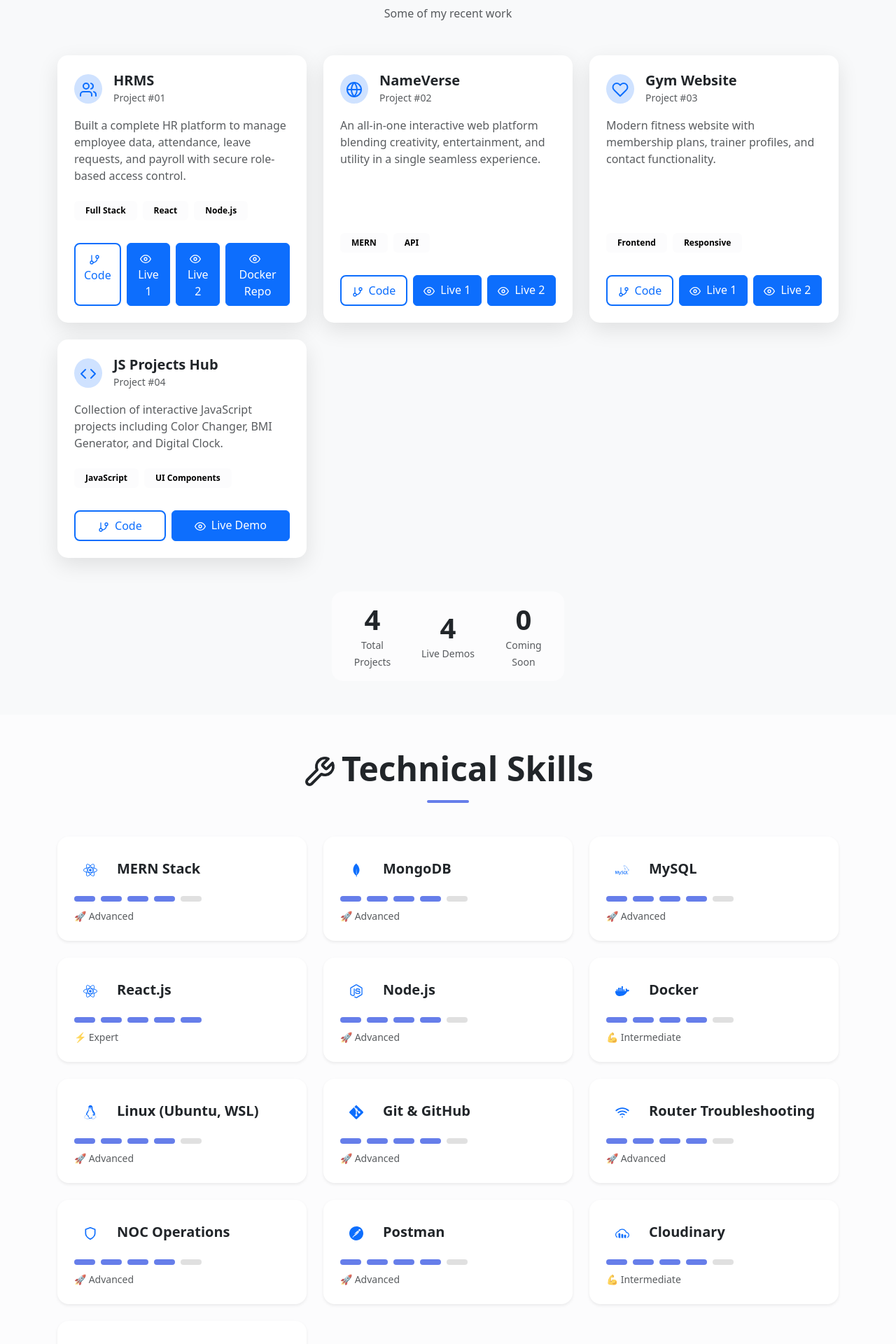
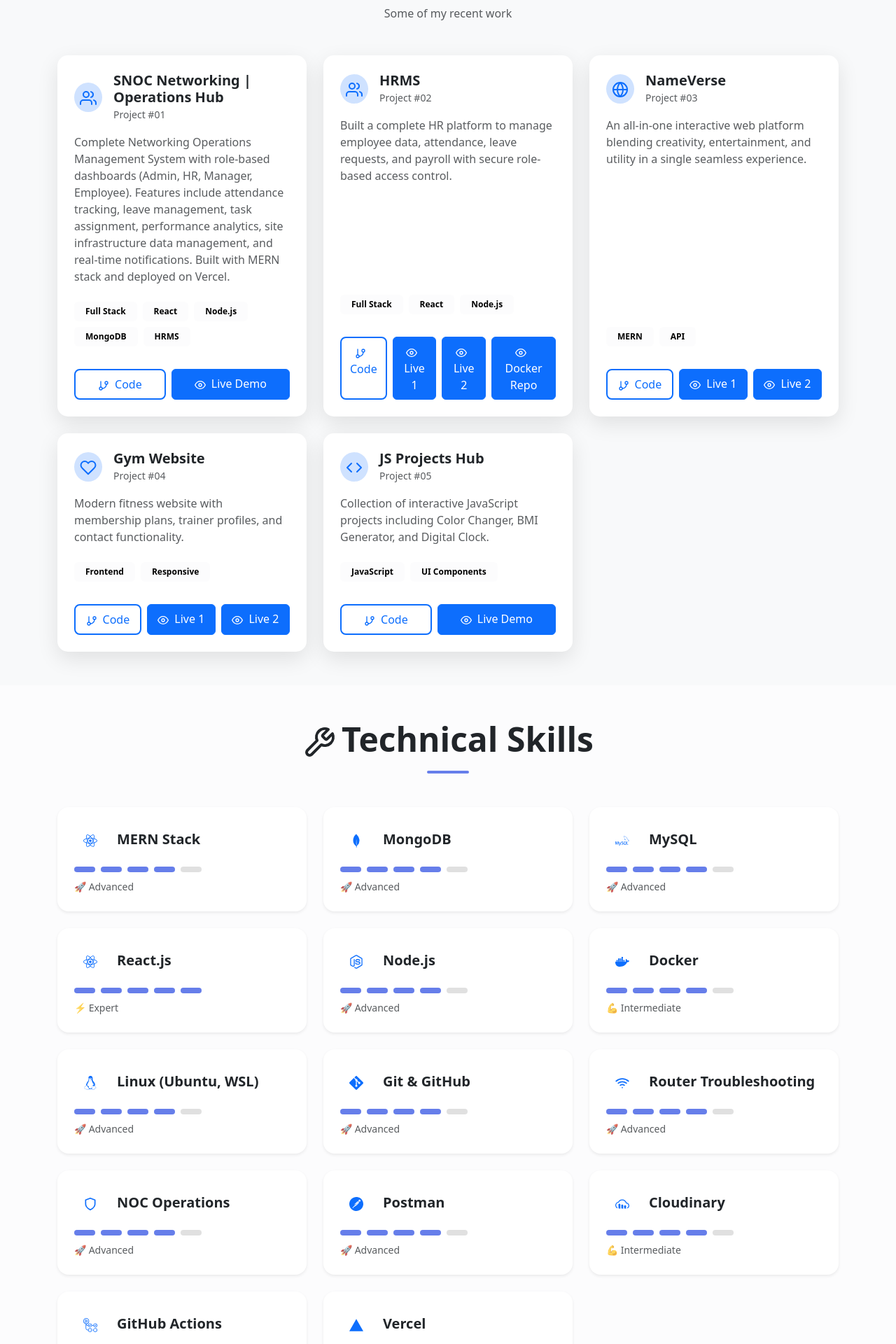
Before and after one commit to RITIKRAJGUPTA/PortfolioRRRGRitik, a React (Create React App) app in the folder client/: page / in a window 1280 px wide. Shown: the part 2820-4740 px from the top of the page at 70% size. Built offline with nearby package versions, Linux system fonts and the light colour scheme.

Commit message:
Update App.js
Add snoc operations project

```diff
--- a/client/src/App.js
+++ b/client/src/App.js
@@ -41,7 +41,7 @@ import {
   FaLinux,
 } from "react-icons/fa";
 
-import { SiMongodb, SiMysql, SiPostman, SiGit, SiCloudinary } from "react-icons/si";
+import { SiMongodb, SiMysql, SiPostman, SiGithubactions, SiVercel, SiGit, SiCloudinary } from "react-icons/si";
 
 
 function App() {
@@ -140,11 +140,25 @@ function App() {
   { name: "NOC Operations", level: 80, icon: <FiShield size={20} /> },
   { name: "Postman", level: 85, icon: <SiPostman size={20} /> },
   { name: "Cloudinary", level: 75, icon: <SiCloudinary size={20} /> },
-	{ name: "Github Actions", level: 75, icon: <SiCloudinary size={20} /> },
+  { name: "GitHub Actions", level: 75, icon: <SiGithubactions size={20} /> },   // fixed icon
+  { name: "Vercel", level: 80, icon: <SiVercel size={20} /> },                  // new skill
 ];
 
-  // Projects data
+  // Projects data – NEW PROJECT ADDED AS FIRST ENTRY
   const projects = [
+  // START OF NEW PROJECT – SNOC Networking | Operations Hub
+  {
+    title: "SNOC Networking | Operations Hub",
+    desc: "Complete Networking Operations Management System with role-based dashboards (Admin, HR, Manager, Employee). Features include attendance tracking, leave management, task assignment, performance analytics, site infrastructure data management, and real-time notifications. Built with MERN stack and deployed on Vercel.",
+    repolink: "https://github.com/RITIKRAJGUPTA/NetworkHandling",
+    link: "https://snocoperationsrrg.vercel.app",
+    liveLinks: [
+      { name: "Live Demo", url: "https://snocoperationsrrg.vercel.app" }
+    ],
+    tags: ["Full Stack", "React", "Node.js", "MongoDB", "HRMS"],
+    icon: <FiUsers size={24} />,
+  },
+  // END OF NEW PROJECT
   {
     title: "HRMS",
     desc: "Built a complete HR platform to manage employee data, attendance, leave requests, and payroll with secure role-based access control.",
@@ -616,7 +630,7 @@ function App() {
     </Row>
 
     {/* Project Counter */}
-    <div className="mt-5 text-center">
+    {/* <div className="mt-5 text-center">
       <div className={`d-inline-block p-3 rounded-4 ${darkMode ? 'bg-dark-subtle' : 'bg-light-subtle'}`}>
         <div className="row align-items-center">
           <div className="col-md-4 mb-3 mb-md-0">
@@ -633,7 +647,7 @@ function App() {
           </div>
         </div>
       </div>
-    </div>
+    </div> */}
   </Container>
 </section>
 
```
Lines whose indentation alone changed are shown as unchanged.
